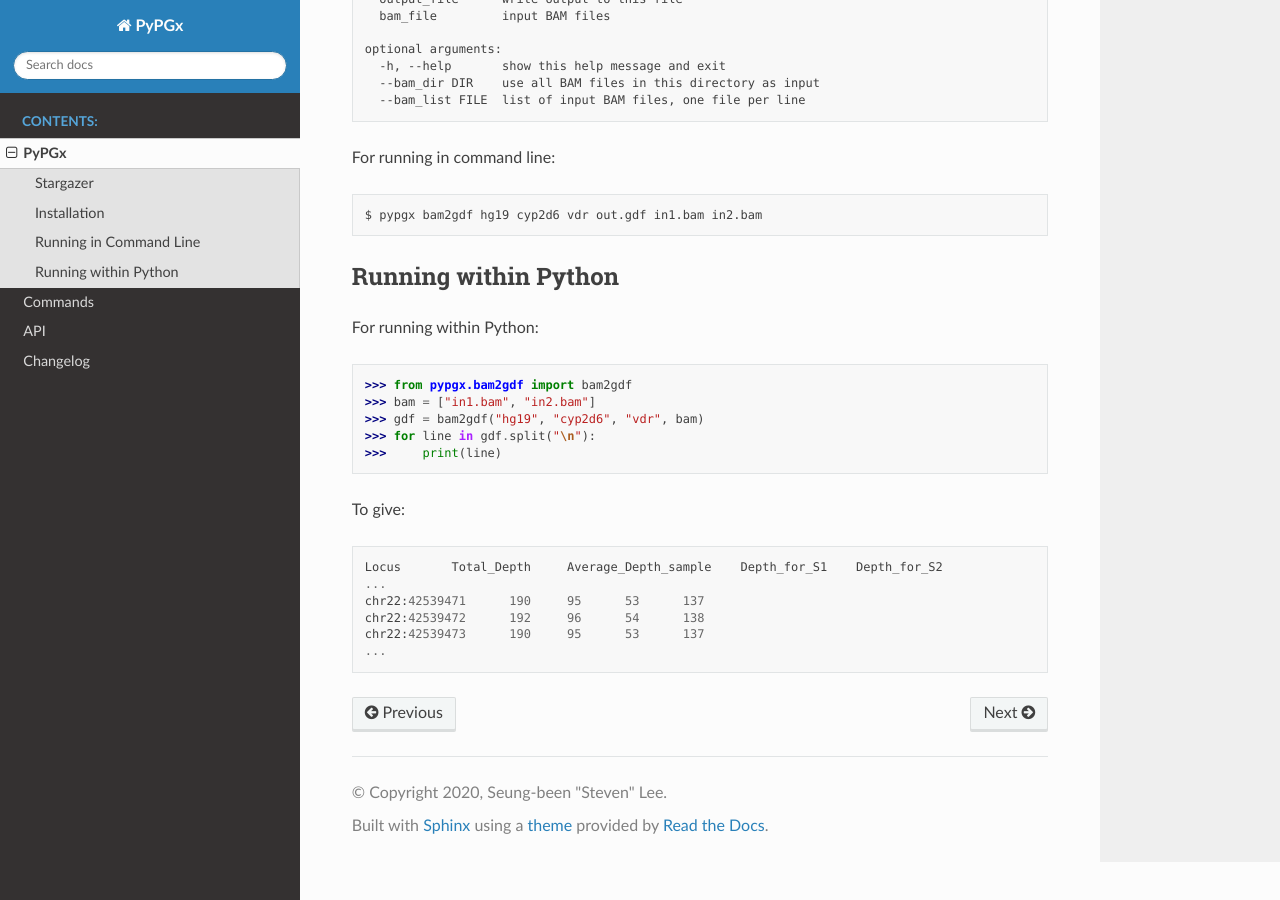
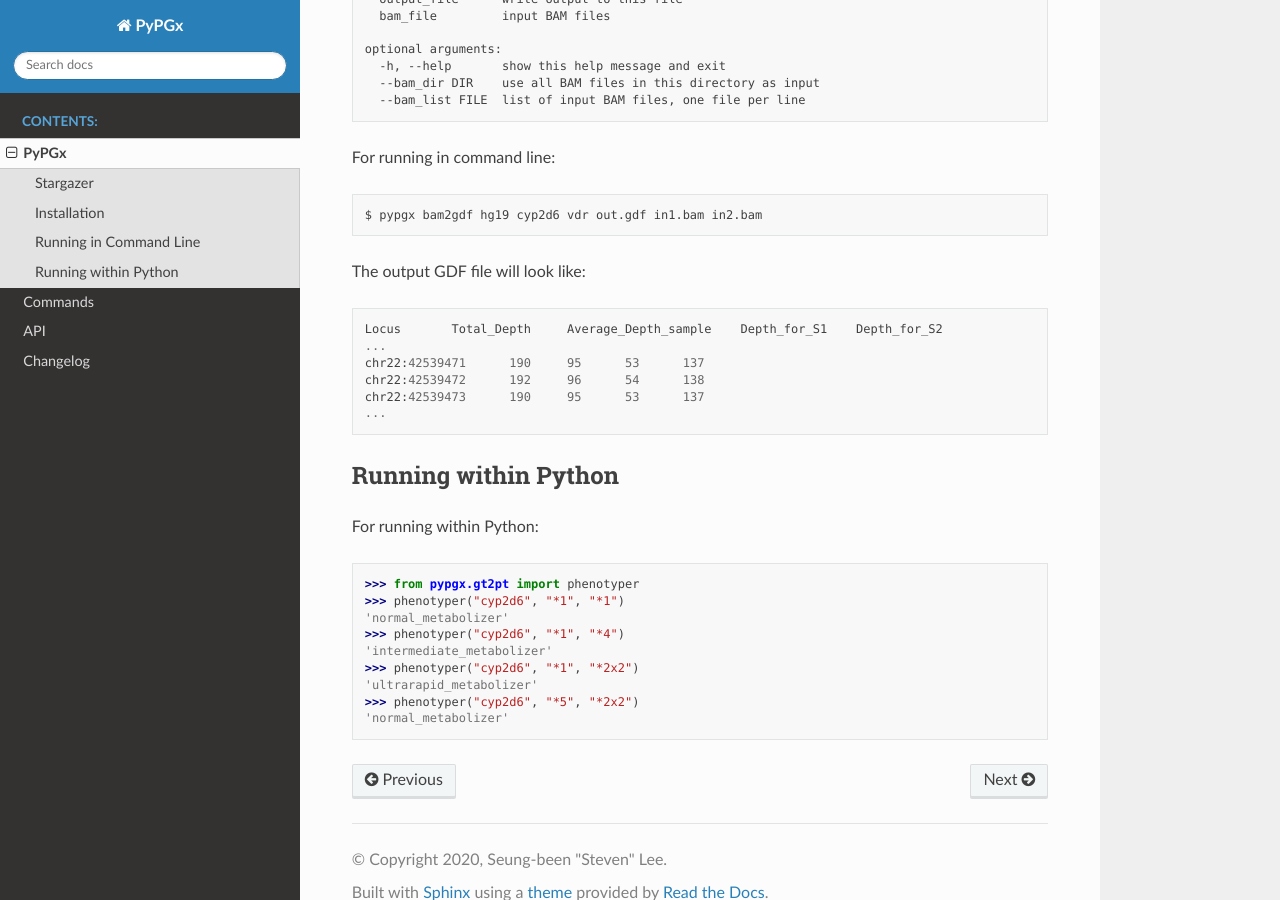
Before and after one commit to sbslee/pypgx, a Sphinx documentation site: the page built from docs/readme.rst, in a window 1280 px wide and 900 px high, scrolled down 1570 px. Built offline with Sphinx 7.4.7 and the Read the Docs theme 2.0.0, drawn with Linux system fonts in a browser that asks for light colours.

Commit message:
Upload v0.1.3 changes

```diff
--- a/README.rst
+++ b/README.rst
@@ -91,17 +91,7 @@ For running in command line::
 
     $ pypgx bam2gdf hg19 cyp2d6 vdr out.gdf in1.bam in2.bam
 
-Running within Python
-=====================
-For running within Python:
-
->>> from pypgx.bam2gdf import bam2gdf
->>> bam = ["in1.bam", "in2.bam"]
->>> gdf = bam2gdf("hg19", "cyp2d6", "vdr", bam)
->>> for line in gdf.split("\n"):
->>>     print(line)
-
-To give::
+The output GDF file will look like::
 
     Locus	Total_Depth	Average_Depth_sample	Depth_for_S1	Depth_for_S2
     ...
@@ -109,3 +99,17 @@ To give::
     chr22:42539472	192	96	54	138
     chr22:42539473	190	95	53	137
     ...
+
+Running within Python
+=====================
+For running within Python:
+
+>>> from pypgx.gt2pt import phenotyper
+>>> phenotyper("cyp2d6", "*1", "*1")
+'normal_metabolizer'
+>>> phenotyper("cyp2d6", "*1", "*4")
+'intermediate_metabolizer'
+>>> phenotyper("cyp2d6", "*1", "*2x2")
+'ultrarapid_metabolizer'
+>>> phenotyper("cyp2d6", "*5", "*2x2")
+'normal_metabolizer'
--- a/pypgx/version.py
+++ b/pypgx/version.py
@@ -1 +1 @@
-__version__ = "0.1.2"
+__version__ = "0.1.3"
```
Also changed, not shown: CHANGES.rst (+6 -1 lines), docs/commands.rst (+12 -2 lines), 2 other files.
